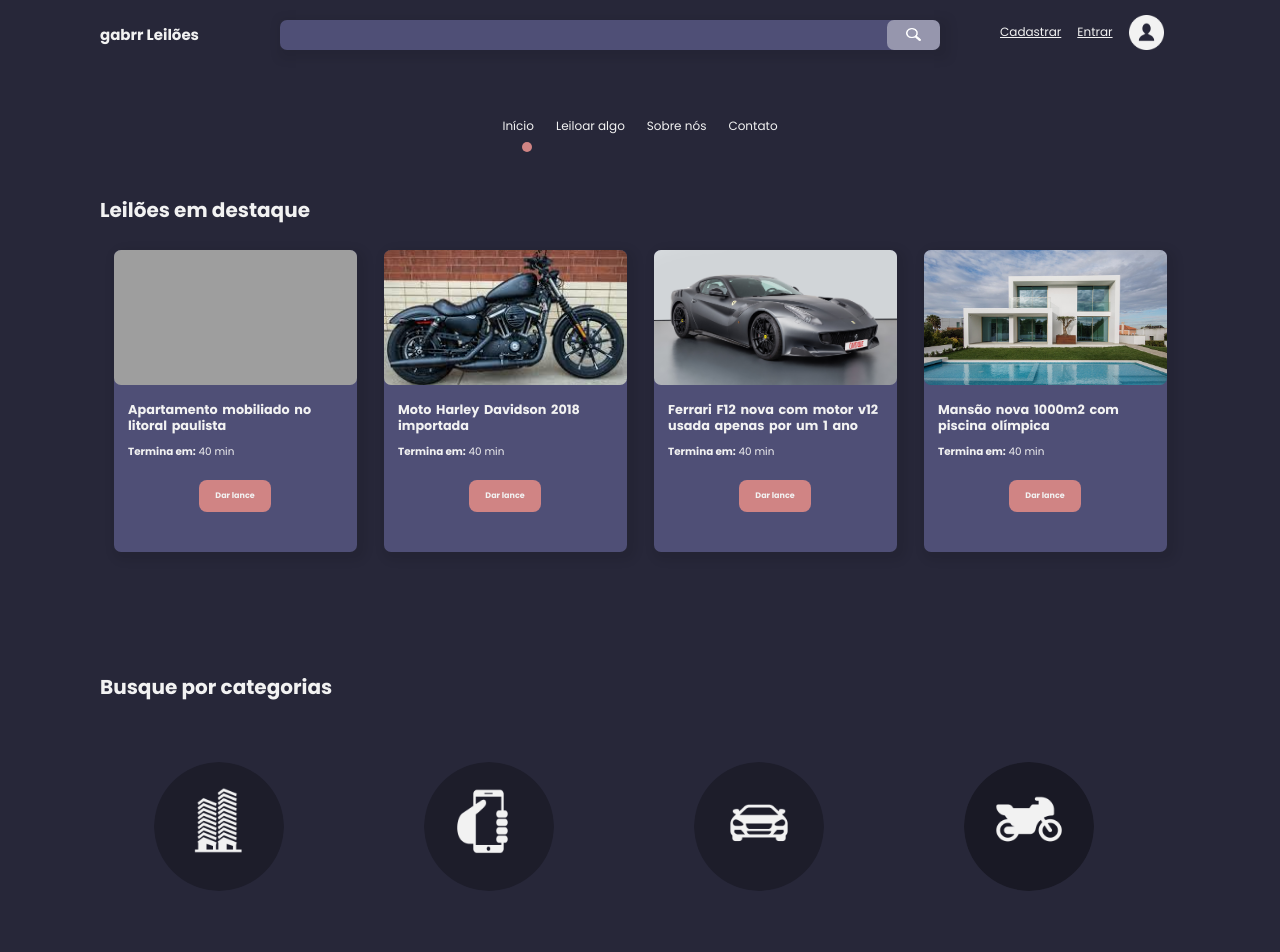
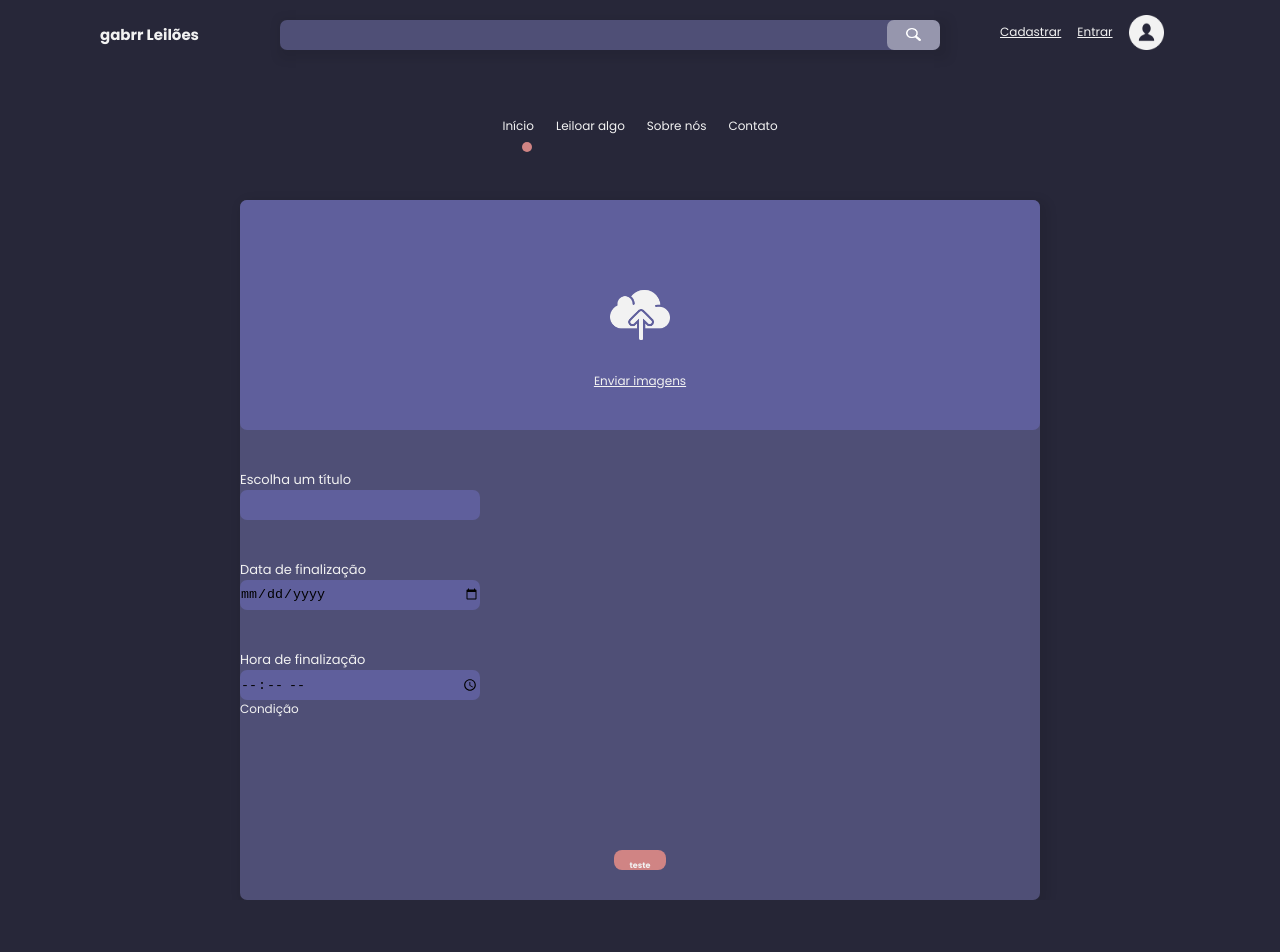
Before and after one commit to gabrr/leilao, a React (Create React App) app: page / in a window 1280 px wide. Shown: the top 952 px of the page. After the commit the page ends 900 px from the top, so only its background shows below. Built offline with nearby package versions, Linux system fonts and the light colour scheme; grey boxes are pictures that could not be loaded.

Commit message:
styling the publish page

```diff
--- a/src/App.js
+++ b/src/App.js
@@ -4,16 +4,18 @@ import Highlighted from "./components/highlighted"
 import Categories from "./components/categories"
 import ItemsPoted from "./components/itemsPosted"
 import Footer from "./components/footer"
+import PublishCard from "./components/publishCard"
 import "./App.css"
 
 function App() {
   return (
     <div className="App">
       <Navbar />
-      <Highlighted />
+      {/* <Highlighted />
       <Categories/>
       <ItemsPoted />
-      <Footer />
+      <Footer /> */}
+      <PublishCard />
     </div>
   );
 }
--- a/src/components/itemsPosted/index.jsx
+++ b/src/components/itemsPosted/index.jsx
@@ -54,7 +54,7 @@ export default class ItemsPosted extends Component {
                 <br/>
                 <br/>
                 <div className="card-button">
-                    load more
+                    Carregar mais
                 </div>
             </div>
         )
--- a/src/components/navbar/style.css
+++ b/src/components/navbar/style.css
@@ -189,6 +189,7 @@ p {
         margin: 55px 0 0 50%;
         transform: translateX(-50%);
         list-style: none;
+        padding-bottom: 60px;
     }
     .mobile-nav-links .mobile-links li {
         padding: 15px 10px;
--- /dev/null
+++ b/src/components/publishCard/index.jsx
@@ -0,0 +1,34 @@
+import React, { Component } from 'react'
+// import cloud from "../../assets/cloud.png"
+import "./style.css"
+
+export default class PublishCard extends Component {
+    render() {
+        return (
+            <div id="publishCard" className="blur">
+                    <div className="card el-cl round shadow">
+                        <div className="img-uploader el2-cl round">
+                            <div className="txt-body link">Enviar imagens</div>
+                        </div>
+                        <div className="publish-grid">
+                            <div className="publish-left">
+                                <form>
+                                    <label for="publ-title">Escolha um título</label>
+                                    <input type="text" id="publ-title" className="search-input el2-cl round"></input>
+                                    <label for="publ-finish-date">Data de finalização</label>
+                                    <input type="date" id="publ-finish-date" className="search-input el2-cl round"></input>
+                                    <label for="publ-finish-time">Hora de finalização</label>
+                                    <input type="time" id="publ-finish-time" className="search-input el2-cl round"></input>
+                                    <div className="publ-switch">
+                                        <div className="txt-body">Condição</div>
+                                    </div>
+                                </form>
+                            </div>
+                            <div className="publish-right"></div>
+                            <div className="card-button">teste</div>
+                        </div>
+                    </div>
+            </div>
+        )
+    }
+}
--- /dev/null
+++ b/src/components/publishCard/style.css
@@ -0,0 +1,61 @@
+#publishCard .card {
+    top: 200px;
+    left: 50%;
+    margin: auto;
+    transform: translateX(-50%);
+    position: absolute;
+    z-index: 2;
+    max-width: 800px;
+    width: 90%;
+}
+
+.img-uploader {
+    height: 230px;
+    width: 100%;
+    background: url("../../assets/cloud.png") no-repeat;
+    background-size: 60px;
+    background-position: center;
+    background-color: #5F5F9C;
+    text-align: center;
+    position: relative;
+}
+
+.img-uploader .txt-body {
+    position: absolute;
+    bottom: 40px;
+    left: 50%;
+    transform: translateX(-50%);
+}
+
+.publish-grid {
+    width: 100%;
+    height: 450px;
+    display: grid;
+    grid-template-columns: repeat(2, 1fr);
+    grid-template-rows: 1fr 50px;
+}
+
+.publish-right {}
+
+.publish-left {
+    display: table-row;
+}
+
+#publishCard .card-button {
+    grid-column: span 2;
+}
+
+.publish-grid form {
+    display: grid;
+    grid-template-columns: 100%;
+}
+
+.publish-grid label {
+    font-size: 13px;
+    padding-top: 40px;
+}
+
+.publish-grid input {
+    height: 30px;
+    width: 60%;
+}
```
Also changed, not shown: src/assets/cloud.png (added).
